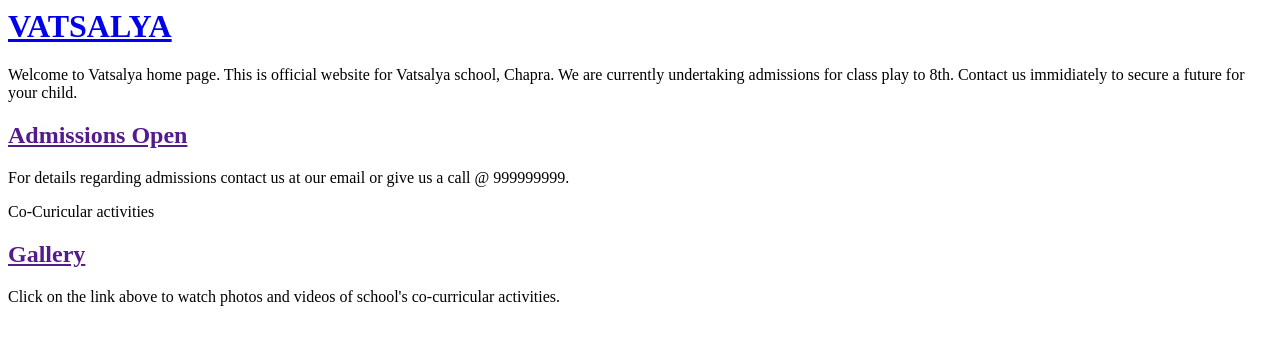
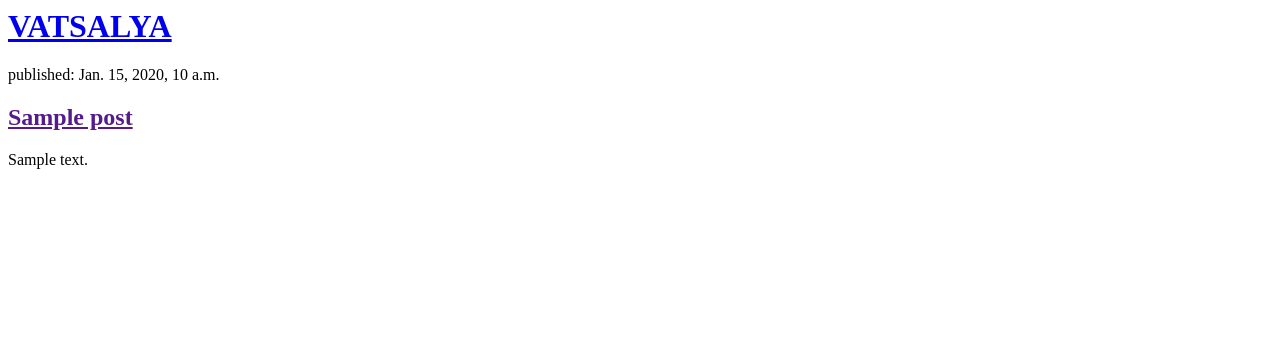
Before and after one commit to MayankNoob/school, a Django app: page / in a window 1280 px wide. Shown: the top 345 px of the page. Run offline with Django 3.2, Linux system fonts and the light colour scheme; tables that the repository leaves empty hold one stand-in row (values such as "Sample post").

Commit message:
Modified templates to display posts from database.

```diff
--- a/school/templates/school/post_list.html
+++ b/school/templates/school/post_list.html
@@ -8,20 +8,14 @@
         </div>
 
         <div>
-            <p>Welcome to Vatsalya home page. This is official website for
-            Vatsalya school, Chapra. We are currently undertaking admissions
-            for class play to 8th. Contact us immidiately to secure a future
-            for your child.</p>
-            <h2><a href="">Admissions Open</a></h2>
-            <p>For details regarding admissions contact us at our email or
-            give us a call @ 999999999.</p>
-        </div>
 
-        <div>
-            <p>Co-Curicular activities</p>
-            <h2><a href="">Gallery</a></h2>
-            <p>Click on the link above to watch photos and videos of school's
-            co-curricular activities.</p>
+        {% for post in posts %}
+            <div>
+                <p>published: {{ post.published_date }}</p>
+                <h2><a href="">{{ post.title }}</a></h2>
+                <p>{{ post.text|linebreaksbr }}</p>
+            </div>
+        {% endfor %}
         </div>
     </body>
 </html>
--- a/school/views.py
+++ b/school/views.py
@@ -1,5 +1,8 @@
 from django.shortcuts import render
+from .models import Post
+from django.utils import timezone
 
 # Create your views here.
 def post_list(request):
-    return render(request,'school/post_list.html',{})
+    posts = Post.objects.filter(published_date__lte=timezone.now()).order_by('published_date')
+    return render(request,'school/post_list.html',{'posts':posts})
```
